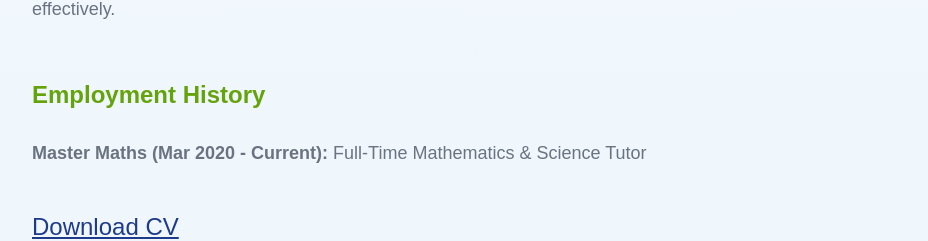
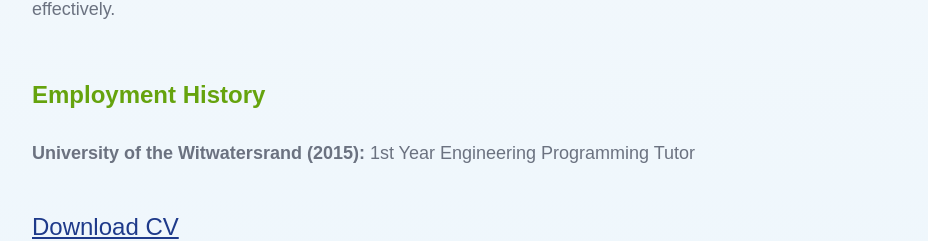
Before and after one commit to Luyanda-Madonsela/Portfolio_Website, a Next.js app: page /about in a window 1280 px wide. Shown: the part 1137-1378 px from the top of the page, without its empty margins (32-960 px from the left). Built offline with nearby package versions, Linux system fonts and the light colour scheme.

Commit message:
Work experience editted

```diff
--- a/src/app/about/page.jsx
+++ b/src/app/about/page.jsx
@@ -44,7 +44,7 @@
                   <p className="flex items-center content-center justify-center mb-2 text-xl font-bold md:justify-start md:mb-0 md:text-2xl text-lime-600">Employment History</p>
                 <br></br>
                 <ul>
-                  <span className="hover:text-lime-600"><li className='pb-1 overflow-auto whitespace-normal'><span className="font-bold">Master Maths (Mar 2020 - Current):</span> Full-Time Mathematics & Science Tutor</li></span>
+                  <span className="hover:text-lime-600"><li className='pb-1 overflow-auto whitespace-normal'><span className="font-bold">University of the Witwatersrand (2015): </span>1st Year Engineering Programming Tutor</li></span>
                 </ul>
               </div>
 
```
